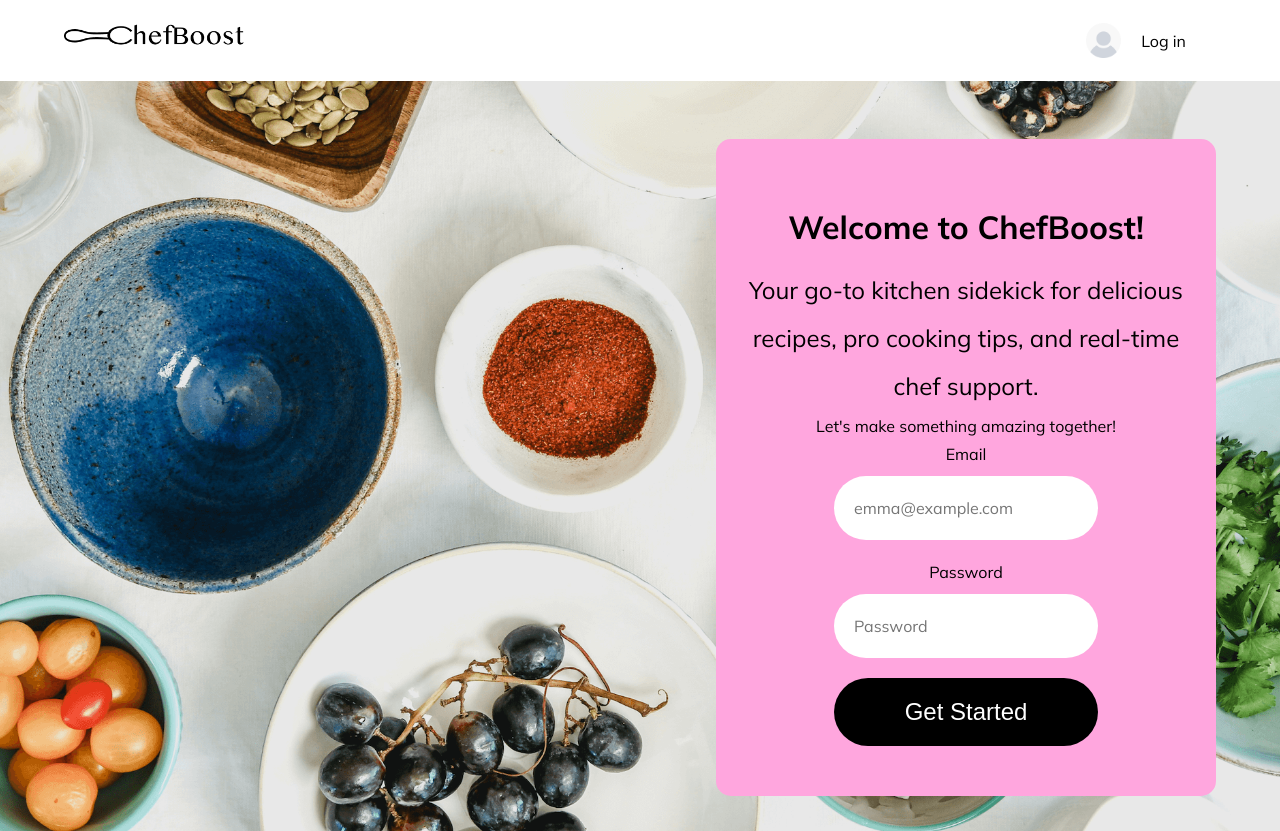
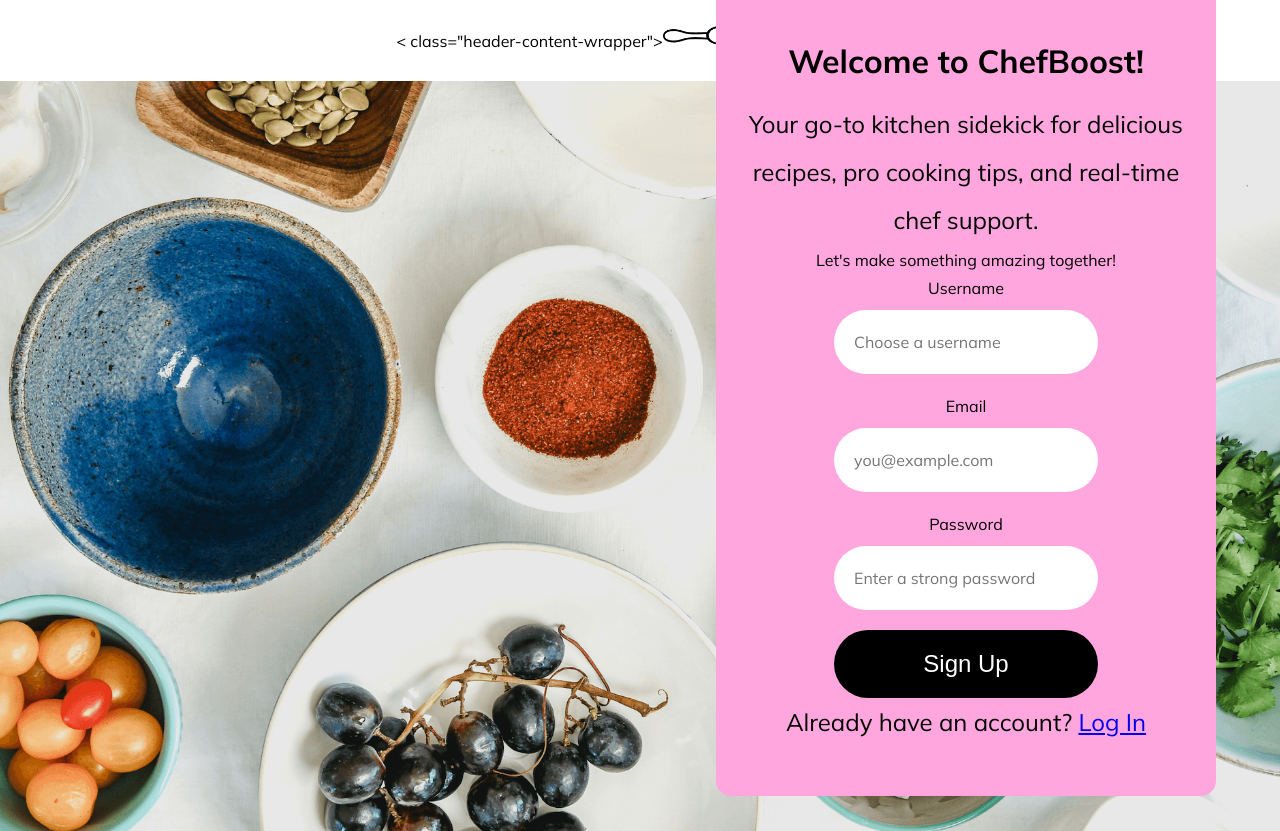
Before and after one commit to twosavoie/gen-ai-recipe-chatbot, a Flask app: template templates/signup.html in a window 1280 px wide. Run offline with Flask 3, Linux system fonts and the light colour scheme; the template is opened without the code that fills it, so the values that code supplies are empty.

Commit message:
Updates to templates, app.py, and README

```diff
--- a/app.py
+++ b/app.py
@@ -17,18 +17,19 @@ from openai import OpenAI
 
 client = OpenAI()
 
+# Flask app setup
 app = Flask(__name__)
+
+# Render the HTML template - we're going to see a UI!!!
+@app.route("/", methods=["GET"])
+def index():
+    return render_template("index.html")
 
 # Function to add to the log in the app.log file
 def log_run(run_status):
     if run_status in ["cancelled", "failed", "expired"]:
         log.error(str(datetime.datetime.now()) + " Run " + run_status + "\n")
 
-# Render the HTML template - we're going to see a UI!!!
-@app.route("/", methods=["GET"])
-def index():
-    return render_template("index.html")
-
 # Run the Flask server
 if __name__ == "__main__":
-    app.run()
+    app.run(debug=True)
--- a/templates/index.html
+++ b/templates/index.html
@@ -174,6 +174,7 @@
       <figure>
         <a href="{{ url_for('index') }}">
           <img src="{{ url_for('static', filename='logo.png') }}" alt="" class="logo">
+          <span class="visually-hidden">ChefBoost</span>
         </a>
         <h1 class="visually-hidden">ChefBoost</h1>
       </figure>
--- a/templates/login.html
+++ b/templates/login.html
@@ -20,8 +20,7 @@
       <figure>
         <a href="{{ url_for('index') }}">
           <img src="{{ url_for('static', filename='logo.png' ) }}" alt="" class="logo">
-          <span class="visually-hidden">Chef
-            Boost</span>
+          <span class="visually-hidden">ChefBoost</span>
         </a>
       </figure>
       <div class="user-info">
--- a/templates/signup.html
+++ b/templates/signup.html
@@ -16,18 +16,16 @@
 
 <body>
   <header class="site-header">
-    <div class="header-content-wrapper">
+    < class="header-content-wrapper">
       <figure>
         <a href="{{ url_for('index') }}">
           <img src="{{ url_for('static', filename='logo.png' ) }}" alt="" class="logo">
-          <span class="visually-hidden">Chef
-            Boost</span></a>
+          <span class="visually-hidden">ChefBoost</span>
+        </a>
       </figure>
       <div class="user-info">
-        <img src="{{ url_for('static', filename='avatar.png' ) }}" alt="" class="user-image">
-        <a href="{{ url_for('login') }}" class="link-underline">Log in</a>
       </div>
-    </div>
+      </div>
   </header>
   <main>
     <div class="login-form">
@@ -36,16 +34,25 @@
         <p>Your go-to kitchen sidekick for delicious recipes, pro cooking tips, and real-time chef support.</p>
         <p class="subtext">Let's make something amazing together!</p>
         <form method="POST" class="auth-form-content-wrapper">
+          <!-- Username Field -->
           <div class="form-group">
-            <label for="username">Email</label>
-            <input type="text" id="username" name="username" placeholder="emma@example.com" required>
+            <label for="username">Username</label>
+            <input type="text" id="username" name="username" placeholder="Choose a username" required>
           </div>
+          <!-- Email Field -->
+          <div class="form-group">
+            <label for="email">Email</label>
+            <input type="email" id="email" name="email" placeholder="you@example.com" required>
+          </div>
+          <!-- Password Field -->
           <div class="form-group">
             <label for="password">Password</label>
-            <input type="password" id="password" name="password" placeholder="Password" required>
+            <input type="password" id="password" name="password" placeholder="Enter a strong password" required>
           </div>
-          <button type="submit" class="btn">Get Started</button>
+          <!-- Submit Button -->
+          <button type="submit" class="btn">Sign Up</button>
         </form>
+        <p>Already have an account? <a href="{{ url_for('login') }}">Log In</a></p>
       </div>
     </div>
     </div>
```
Also changed, not shown: README.md.
